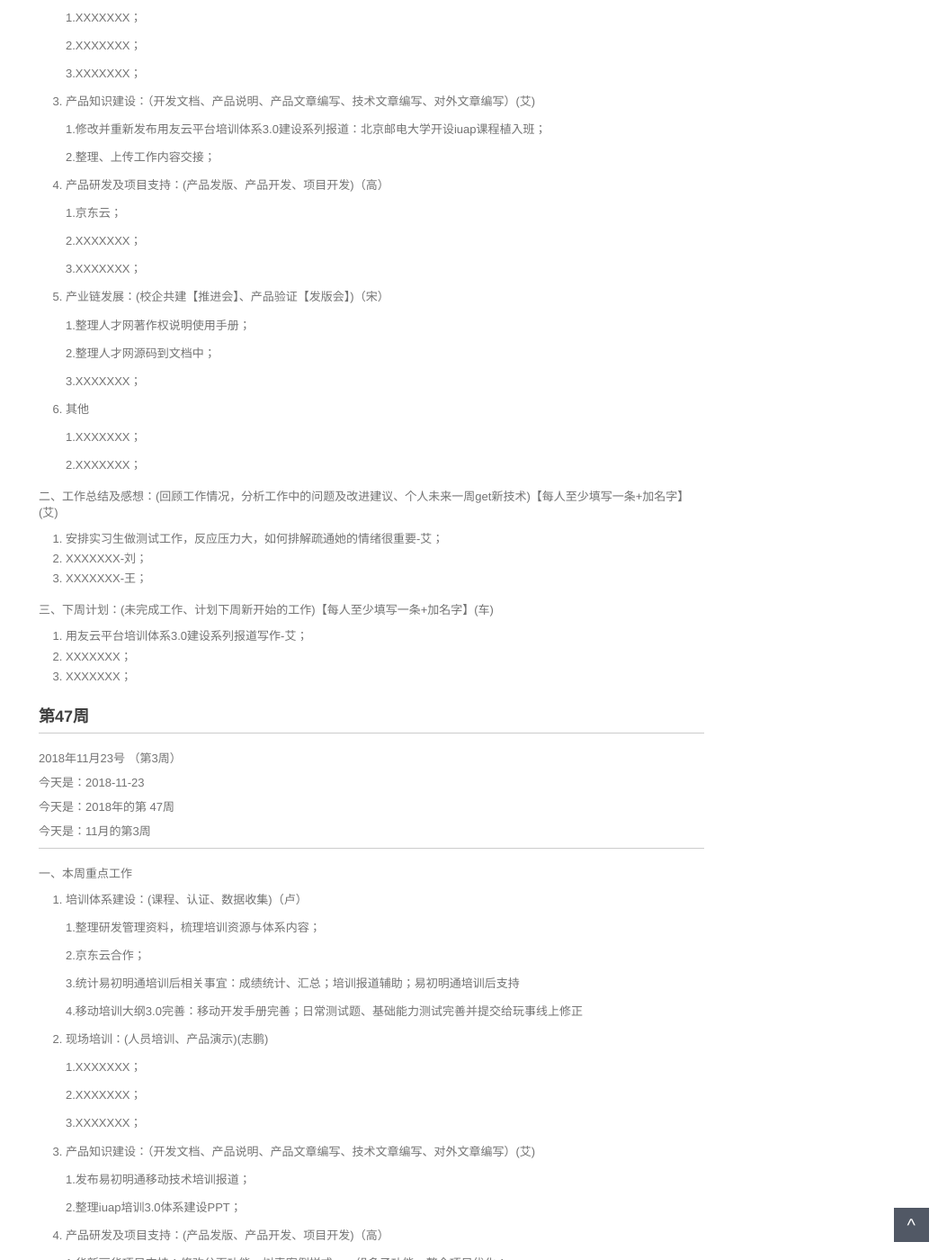
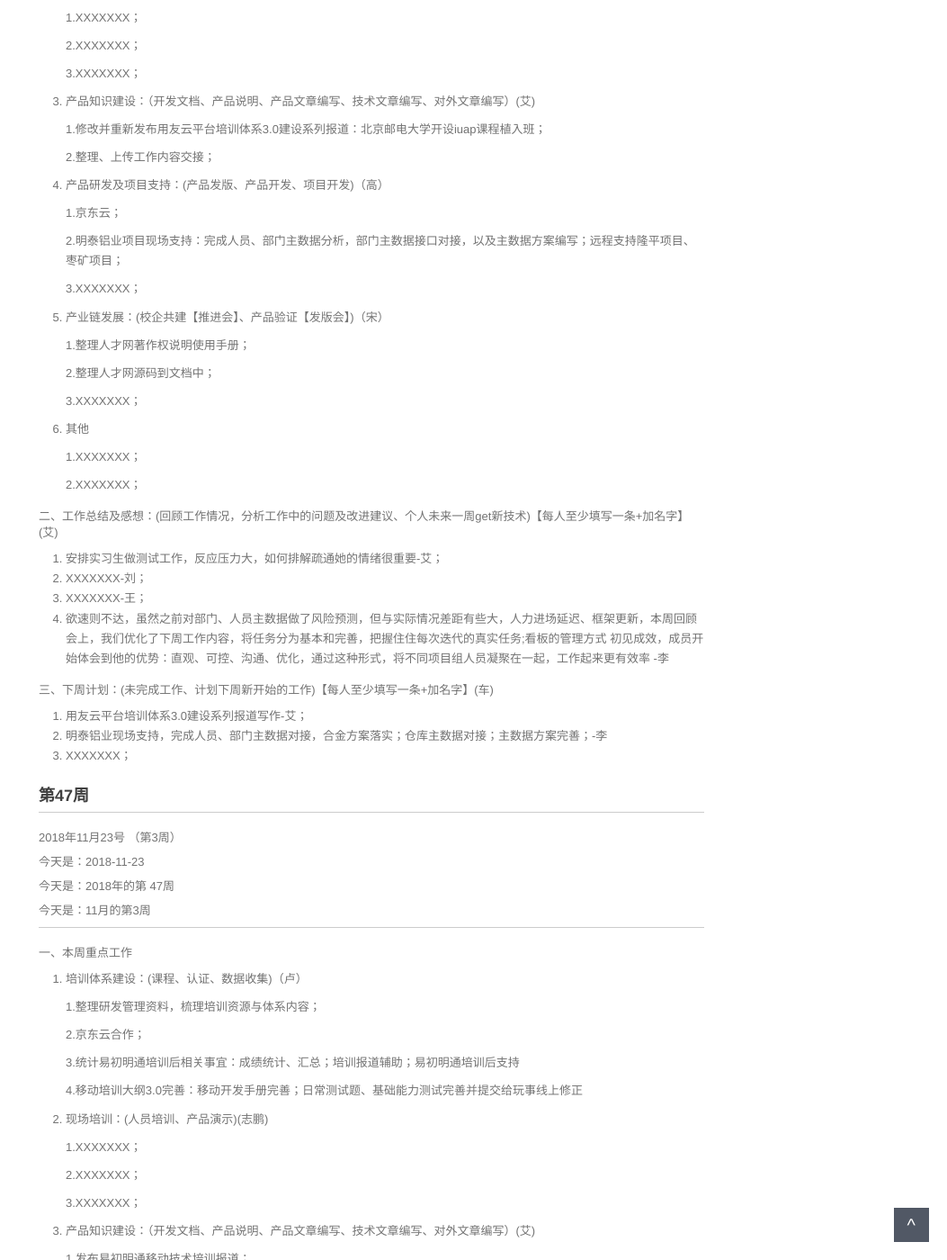
Before and after one commit to walllFlower/blog, a Jekyll site: the page built from _posts/2018-07-17-day_report_cxz.md, in a window 1280 px wide and 1400 px high, scrolled down 683 px. Shown: the whole window at 90% size, without its empty margins (227-1280 px from the left). Built offline with Jekyll 4.4.1, drawn with Linux system fonts in a browser that asks for light colours; comment, search, counter and statistics services are not loaded.

Commit message:
Update 2018-07-17-day_report_cxz.md
add by lh

```diff
--- a/_posts/2018-07-17-day_report_cxz.md
+++ b/_posts/2018-07-17-day_report_cxz.md
@@ -50,7 +50,7 @@ categories: 技术运营工作周报
 
     1.京东云；
 
-    2.XXXXXXX；
+    2.明泰铝业项目现场支持：完成人员、部门主数据分析，部门主数据接口对接，以及主数据方案编写；远程支持隆平项目、枣矿项目；
 
     3.XXXXXXX；
 
@@ -73,11 +73,12 @@ categories: 技术运营工作周报
 1. 安排实习生做测试工作，反应压力大，如何排解疏通她的情绪很重要-艾；
 2. XXXXXXX-刘；
 3. XXXXXXX-王；
+4. 欲速则不达，虽然之前对部门、人员主数据做了风险预测，但与实际情况差距有些大，人力进场延迟、框架更新，本周回顾会上，我们优化了下周工作内容，将任务分为基本和完善，把握住住每次迭代的真实任务;看板的管理方式 初见成效，成员开始体会到他的优势：直观、可控、沟通、优化，通过这种形式，将不同项目组人员凝聚在一起，工作起来更有效率 -李
 
 三、下周计划：(未完成工作、计划下周新开始的工作)【每人至少填写一条+加名字】(车)
 
 1. 用友云平台培训体系3.0建设系列报道写作-艾；
-2. XXXXXXX；
+2. 明泰铝业现场支持，完成人员、部门主数据对接，合金方案落实；仓库主数据对接；主数据方案完善；-李
 3. XXXXXXX；
 
 
```
